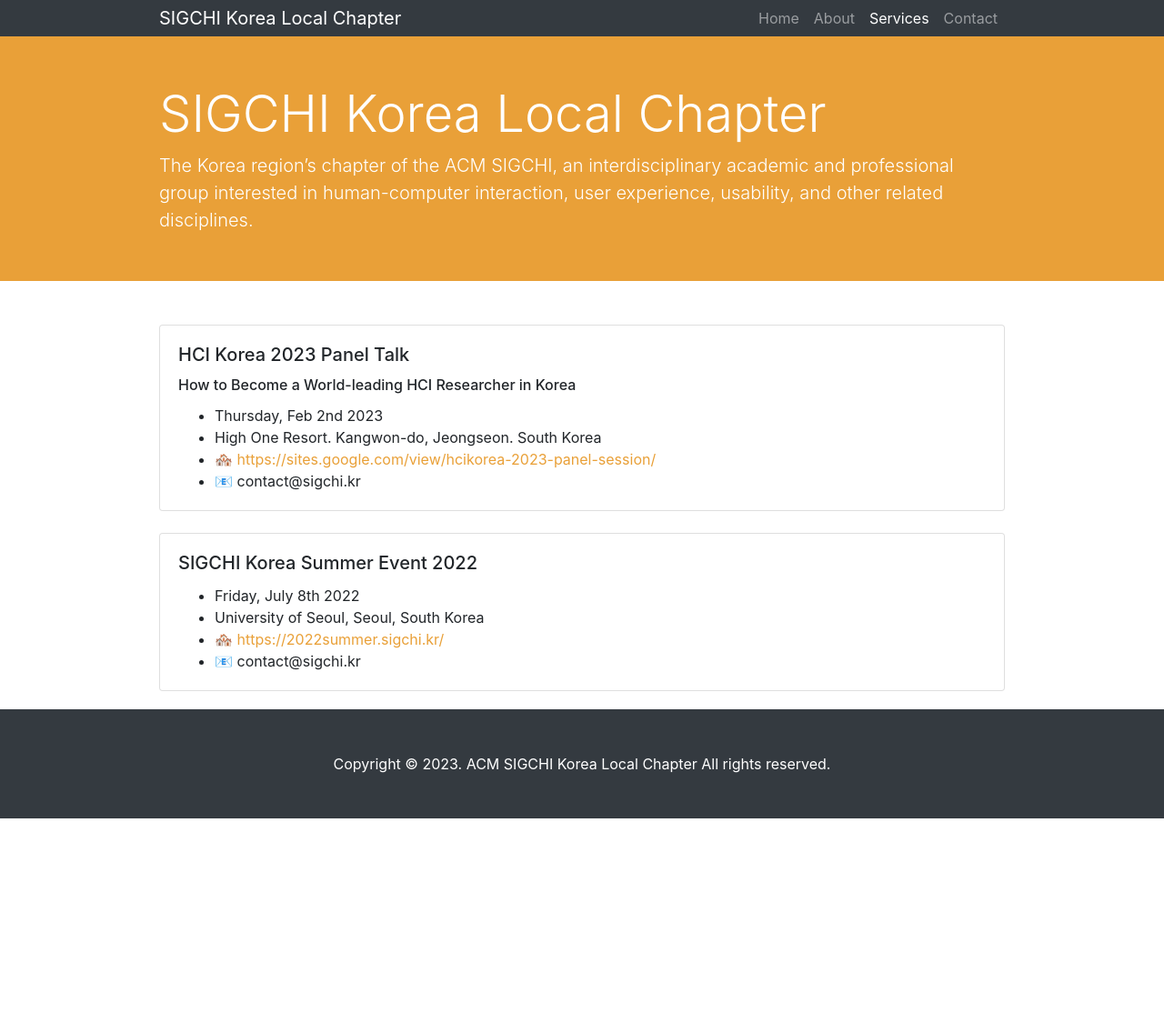
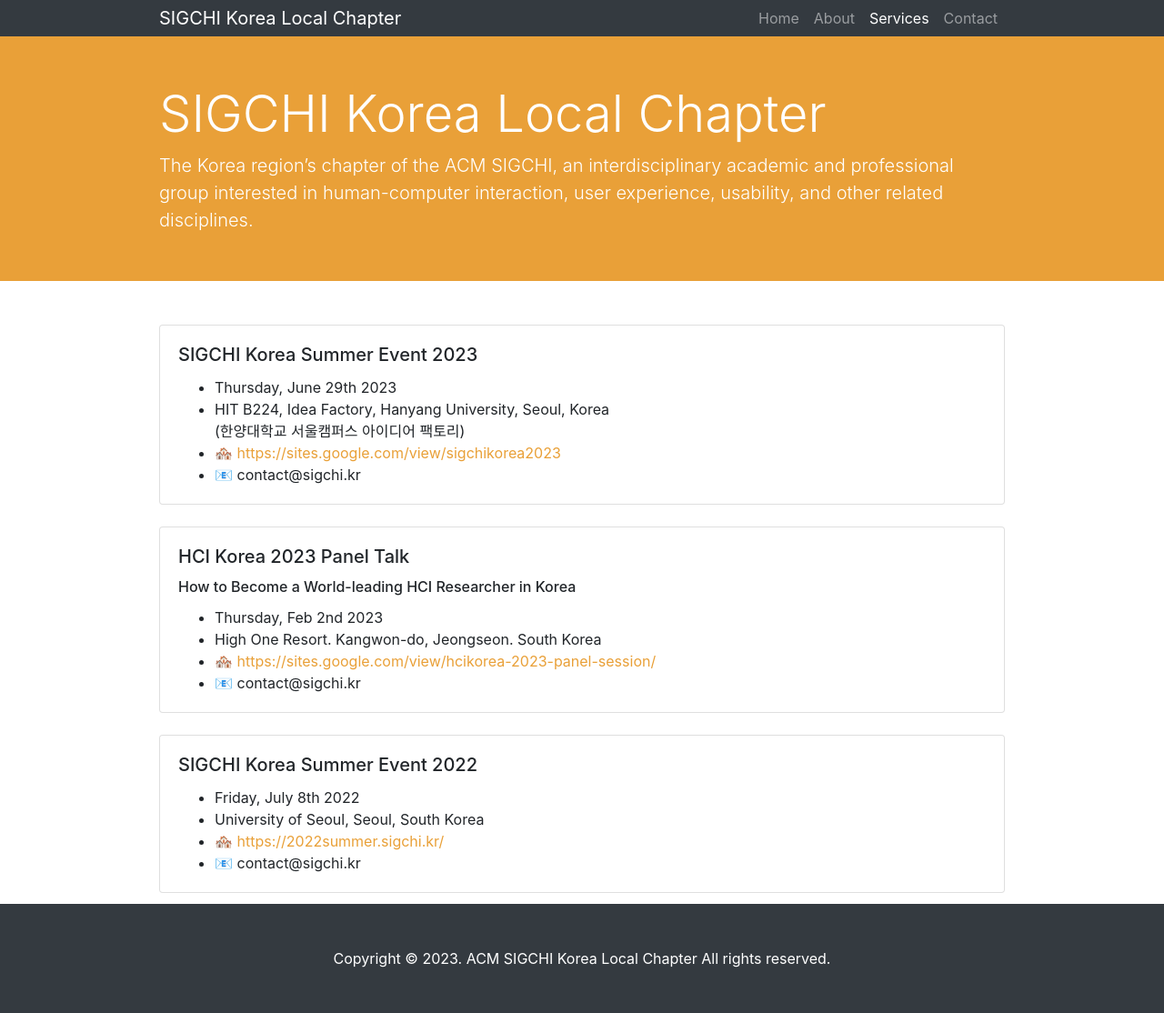
Before and after one commit to sigchikr/sigchikr.github.io, a Jekyll site: the page built from _pages/services.md, in a window 1280 px wide. Shown: the whole page at 91% size. Built offline with Jekyll 4.4.1, drawn with Linux system fonts in a browser that asks for light colours; before the commit the page ends 900 px from its top, so only the background shows below that.

Commit message:
2023 summer event updated

```diff
--- a/_pages/services.md
+++ b/_pages/services.md
@@ -3,6 +3,21 @@
 permalink: /services/
 ---
 <div class="menu_template" id="menu_courses" style="">
+    <div class="card">
+        <div class="card-body">
+            <h5 class="card-title">SIGCHI Korea Summer Event 2023</h5>
+            <ul class="card-text">
+                <li>Thursday, June 29th 2023</li>
+                <li>
+                    HIT B224, Idea Factory, Hanyang University, Seoul, Korea<br>
+                    (한양대학교 서울캠퍼스 아이디어 팩토리)
+                </li>
+                <li>🏘️ <a href="https://sites.google.com/view/sigchikorea2023">https://sites.google.com/view/sigchikorea2023</a></li>
+                <li>📧 contact@sigchi.kr</li>
+            </ul>
+        </div>
+    </div>
+    <br>
     <div class="card">
         <div class="card-body">
             <h5 class="card-title">HCI Korea 2023 Panel Talk</h5>
```
Also changed, not shown: _includes/sidebar.html (+5 -5 lines).
